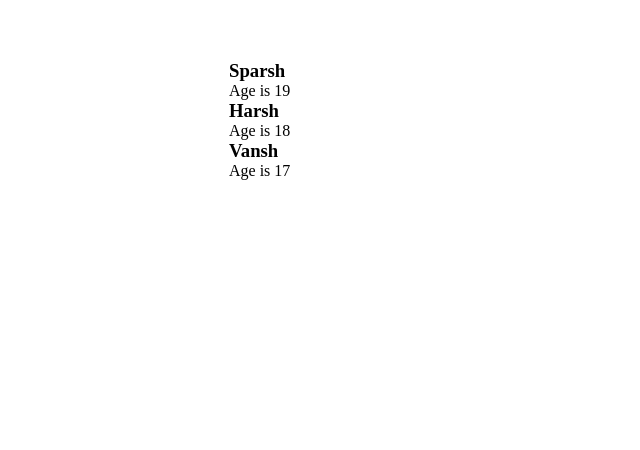
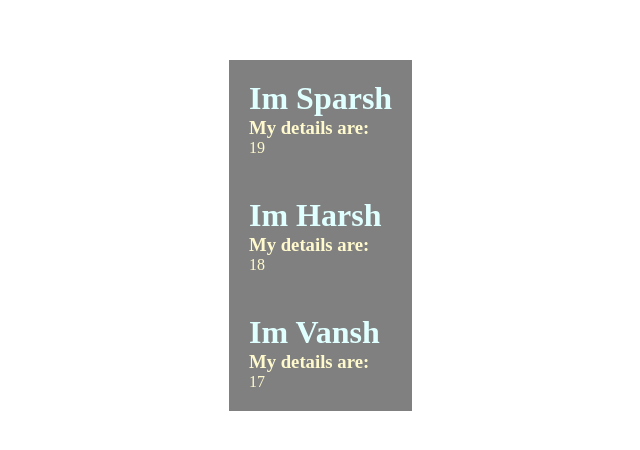
Before and after one commit to xsparsh1/React, a React (Vite) app: page / in a window 1280 px wide. Shown: the part 140-590 px from the top of the page, without its empty margins (371-1011 px from the left). Built offline with nearby package versions, Linux system fonts and the light colour scheme.

Commit message:
Passing comp data to comp from loop

```diff
--- a/src/App.jsx
+++ b/src/App.jsx
@@ -5,7 +5,8 @@ import Radio_DropDown from "./practice/InputFeild/Radio_DropDown";
 import LoadBaseInfo from "./practice/MountFilesProps/LoadBaseInfo";
 import LoadProps from "./practice/MountFilesProps/LoadProps";
 import ForLoop from "./practice/ForLoopInJsx/forLoop";
-
+import CompInLoop from "./practice/ForLoopInJsx/CompInLoop";
+//CC - Controlled Components.
 function App(){
   return (
     <div>
@@ -15,7 +16,8 @@ function App(){
         {/* <CC/> */}
         {/* <Checkbox/> */}
         {/* <Radio_DropDown/> */}
-        <ForLoop/>
+        {/* <ForLoop/> */}
+        <CompInLoop/>
   </div>
   );
 }
--- /dev/null
+++ b/src/practice/ForLoopInJsx/CompInLoop.jsx
@@ -0,0 +1,36 @@
+import {useState} from "react";
+import UseComp from "./UseComp";
+
+
+function CompInLoop(){
+
+    const arr=[
+        {
+            name:"Sparsh",
+            age:19,
+            id:1
+        },
+        {
+            name:"Harsh",
+            age:18,
+            id:12
+        },
+        {
+            name:"Vansh",
+            age:17,
+            id:13
+        }
+    ];
+
+    return(
+        <div className="div">
+            {arr.map((value)=>
+            <div key={value.id}>             {/*React used key to uniquely identify each element in list. */}
+                <UseComp user={value}/>
+            </div>
+            )}
+        </div>
+    )
+}
+
+export default CompInLoop;
--- /dev/null
+++ b/src/practice/ForLoopInJsx/UseComp.jsx
@@ -0,0 +1,13 @@
+function UseComp({user}){               //recieving the obj passed as prop from array.
+    return(
+        <div style={{backgroundColor:"grey",color:"lightcyan",padding:"20px"}}>
+            <h1>Im {user.name}</h1>
+            <div style={{color:"lemonchiffon"}}>
+                <h3>My details are:</h3>
+                <p>{user.age}</p>
+            </div>
+        </div>
+    )
+}
+
+export default UseComp;
```
